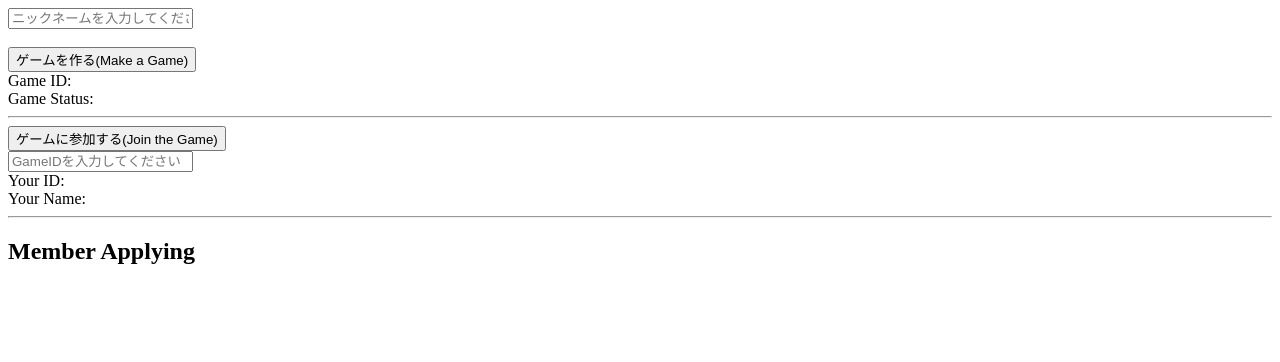
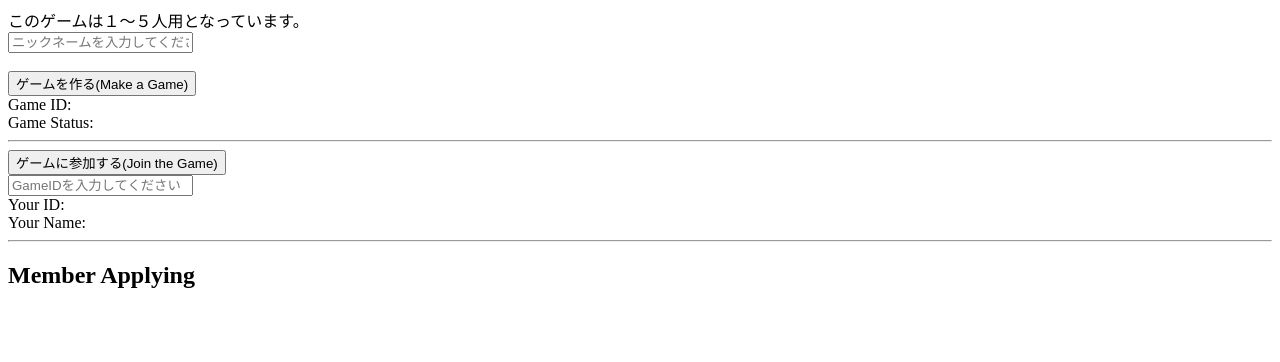
Before and after one commit to yanaitti/THE-GAME, a Flask app: page / in a window 1280 px wide. Shown: the top 362 px of the page. Run offline with Flask 2, Linux system fonts and the light colour scheme; some libraries are stand-ins or nearby versions.

Commit message:
Update index.html

```diff
--- a/templates/index.html
+++ b/templates/index.html
@@ -6,6 +6,7 @@
     <script src="https://ajax.googleapis.com/ajax/libs/jquery/3.1.1/jquery.min.js"></script>
   </head>
   <body>
+    このゲームは１～５人用となっています。<br/>
     <div id='app2'>
       <input id="cName_inp" placeholder="ニックネームを入力してください"><br/>
       <br/>
```
